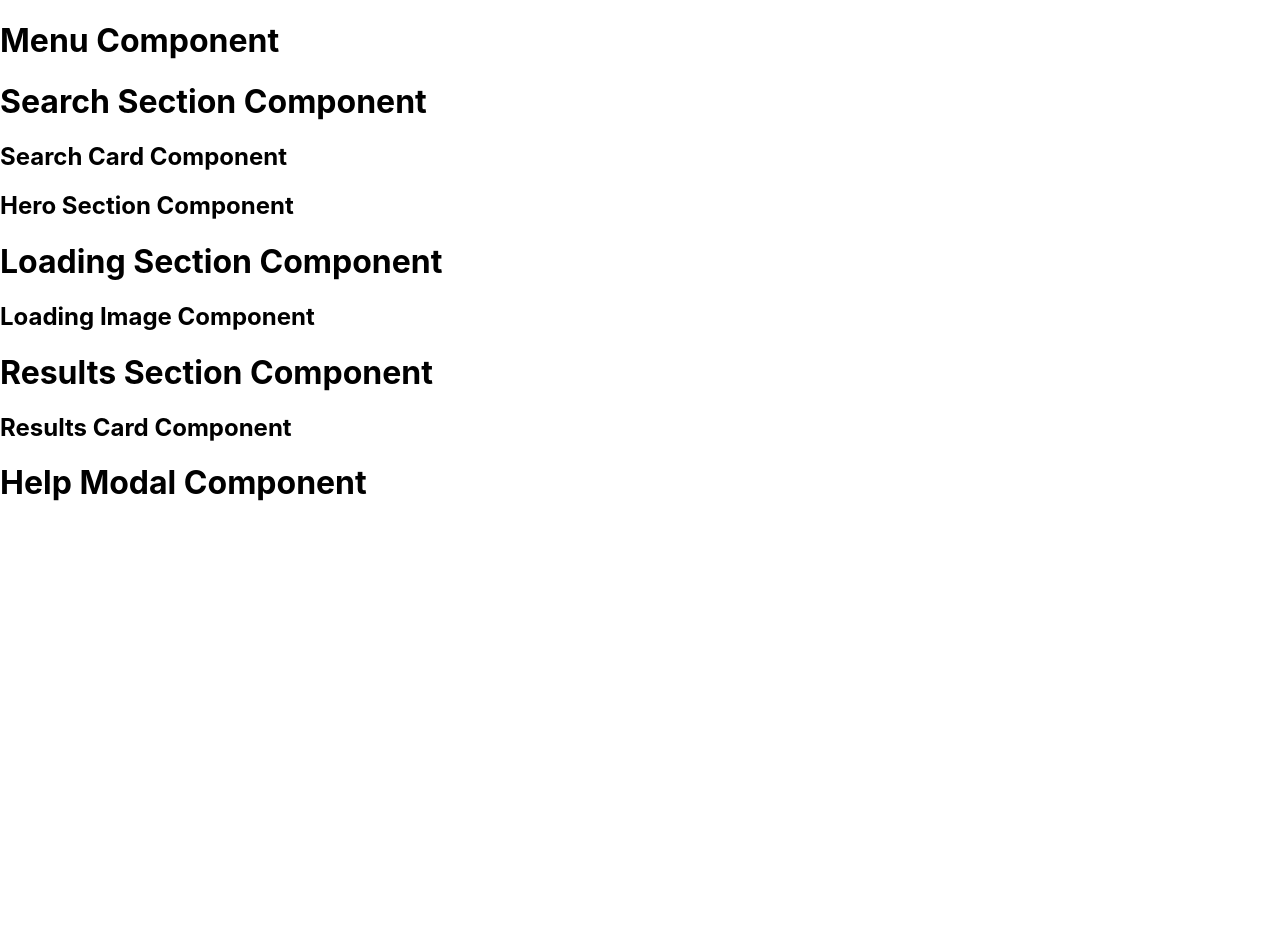
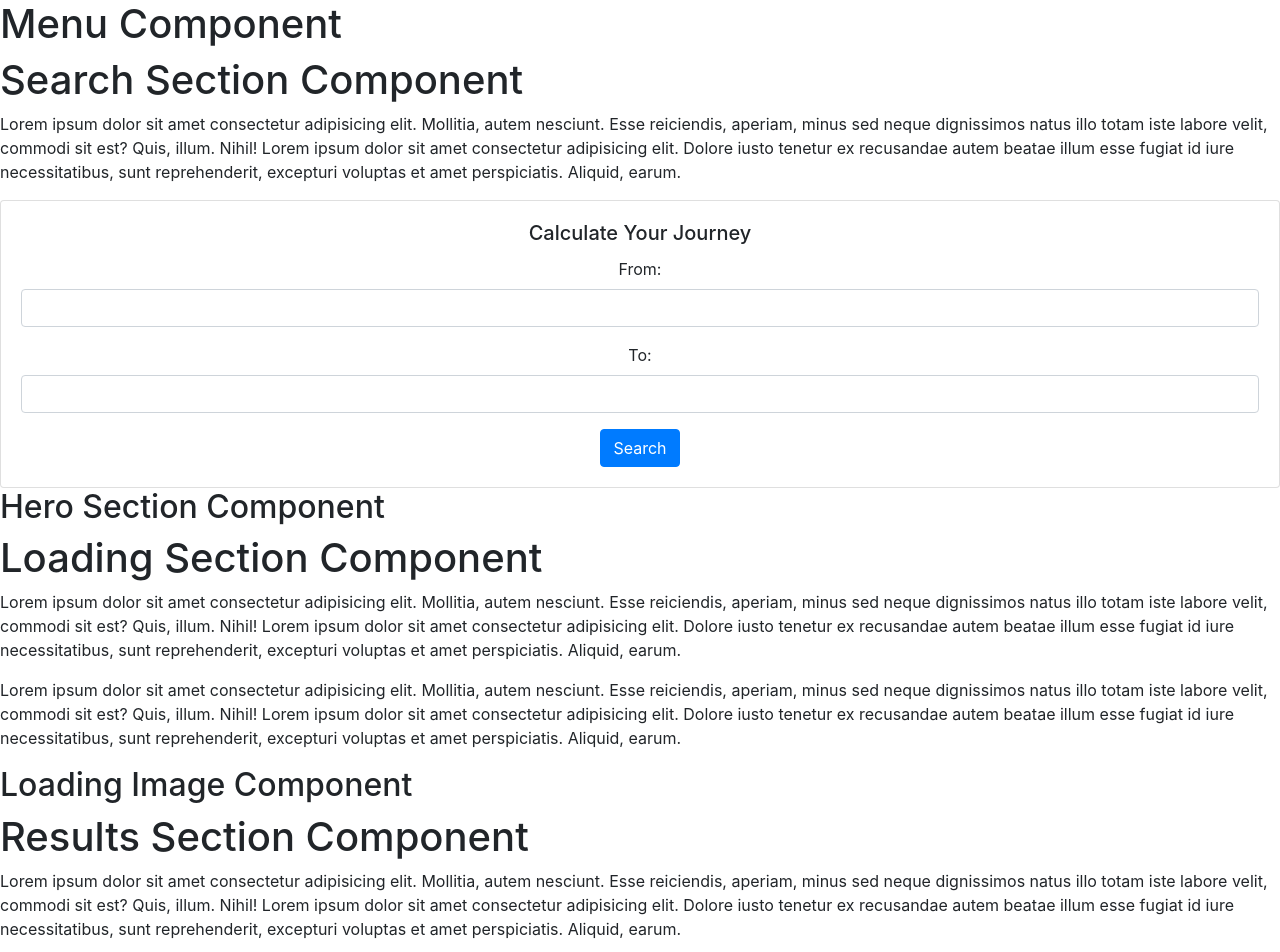
Before and after one commit to SchoolOfCode/w20_final-project-team-e, a React (Create React App) app: page / in a window 1280 px wide. Shown: the top 952 px of the page. Before the commit the page ends 800 px from the top, so only its background shows below. Built offline with nearby package versions, Linux system fonts and the light colour scheme.

Commit message:
search card setup

```diff
--- a/public/index.html
+++ b/public/index.html
@@ -24,6 +24,12 @@
       work correctly both with client-side routing and a non-root public URL.
       Learn how to configure a non-root public URL by running `npm run build`.
     -->
+    <link
+      rel="stylesheet"
+      href="https://stackpath.bootstrapcdn.com/bootstrap/4.1.0/css/bootstrap.min.css"
+      integrity="sha384-9gVQ4dYFwwWSjIDZnLEWnxCjeSWFphJiwGPXr1jddIhOegiu1FwO5qRGvFXOdJZ4"
+      crossorigin="anonymous"
+    />
     <title>React App</title>
   </head>
   <body>
--- a/src/components/LoadingSection/LoadingSection.js
+++ b/src/components/LoadingSection/LoadingSection.js
@@ -6,6 +6,24 @@ export default function LoadingSection() {
   return (
     <div>
       <h1>Loading Section Component</h1>
+      <p>
+        Lorem ipsum dolor sit amet consectetur adipisicing elit. Mollitia, autem
+        nesciunt. Esse reiciendis, aperiam, minus sed neque dignissimos natus
+        illo totam iste labore velit, commodi sit est? Quis, illum. Nihil! Lorem
+        ipsum dolor sit amet consectetur adipisicing elit. Dolore iusto tenetur
+        ex recusandae autem beatae illum esse fugiat id iure necessitatibus,
+        sunt reprehenderit, excepturi voluptas et amet perspiciatis. Aliquid,
+        earum.
+      </p>
+      <p>
+        Lorem ipsum dolor sit amet consectetur adipisicing elit. Mollitia, autem
+        nesciunt. Esse reiciendis, aperiam, minus sed neque dignissimos natus
+        illo totam iste labore velit, commodi sit est? Quis, illum. Nihil! Lorem
+        ipsum dolor sit amet consectetur adipisicing elit. Dolore iusto tenetur
+        ex recusandae autem beatae illum esse fugiat id iure necessitatibus,
+        sunt reprehenderit, excepturi voluptas et amet perspiciatis. Aliquid,
+        earum.
+      </p>
       <LoadingImage />
     </div>
   );
--- a/src/components/ResultsSection/ResultsSection.js
+++ b/src/components/ResultsSection/ResultsSection.js
@@ -6,6 +6,15 @@ export default function ResultsSection() {
   return (
     <div>
       <h1>Results Section Component</h1>
+      <p>
+        Lorem ipsum dolor sit amet consectetur adipisicing elit. Mollitia, autem
+        nesciunt. Esse reiciendis, aperiam, minus sed neque dignissimos natus
+        illo totam iste labore velit, commodi sit est? Quis, illum. Nihil! Lorem
+        ipsum dolor sit amet consectetur adipisicing elit. Dolore iusto tenetur
+        ex recusandae autem beatae illum esse fugiat id iure necessitatibus,
+        sunt reprehenderit, excepturi voluptas et amet perspiciatis. Aliquid,
+        earum.
+      </p>
       <ResultsCard />
     </div>
   );
--- a/src/components/SearchCard/SearchCard.js
+++ b/src/components/SearchCard/SearchCard.js
@@ -2,8 +2,34 @@ import React from "react";
 
 export default function SearchCard() {
   return (
-    <div>
-      <h2>Search Card Component</h2>
+    <div class="card text-center">
+      <div class="card-body">
+        <h5 class="card-title">Calculate Your Journey</h5>
+        <form>
+          <div class="mb-3">
+            <label for="from" class="form-label">
+              From:
+            </label>
+            <input
+              type="text"
+              class="form-control"
+              id="from"
+              aria-describedby="from"
+            ></input>
+          </div>
+          <div class="mb-3">
+            <label for="to" class="form-label">
+              To:
+            </label>
+            <input type="text" class="form-control" id="to"></input>
+          </div>
+          {/*
+onlcick of this button, run loading page for a few seconds, then load results page */}
+          <button type="submit" class="btn btn-primary">
+            Search
+          </button>
+        </form>
+      </div>
     </div>
   );
 }
--- a/src/components/SearchSection/SearchSection.js
+++ b/src/components/SearchSection/SearchSection.js
@@ -7,6 +7,15 @@ export default function SearchSection() {
   return (
     <div>
       <h1>Search Section Component</h1>
+      <p>
+        Lorem ipsum dolor sit amet consectetur adipisicing elit. Mollitia, autem
+        nesciunt. Esse reiciendis, aperiam, minus sed neque dignissimos natus
+        illo totam iste labore velit, commodi sit est? Quis, illum. Nihil! Lorem
+        ipsum dolor sit amet consectetur adipisicing elit. Dolore iusto tenetur
+        ex recusandae autem beatae illum esse fugiat id iure necessitatibus,
+        sunt reprehenderit, excepturi voluptas et amet perspiciatis. Aliquid,
+        earum.
+      </p>
       <SearchCard />
       <HeroSection />
     </div>
```
